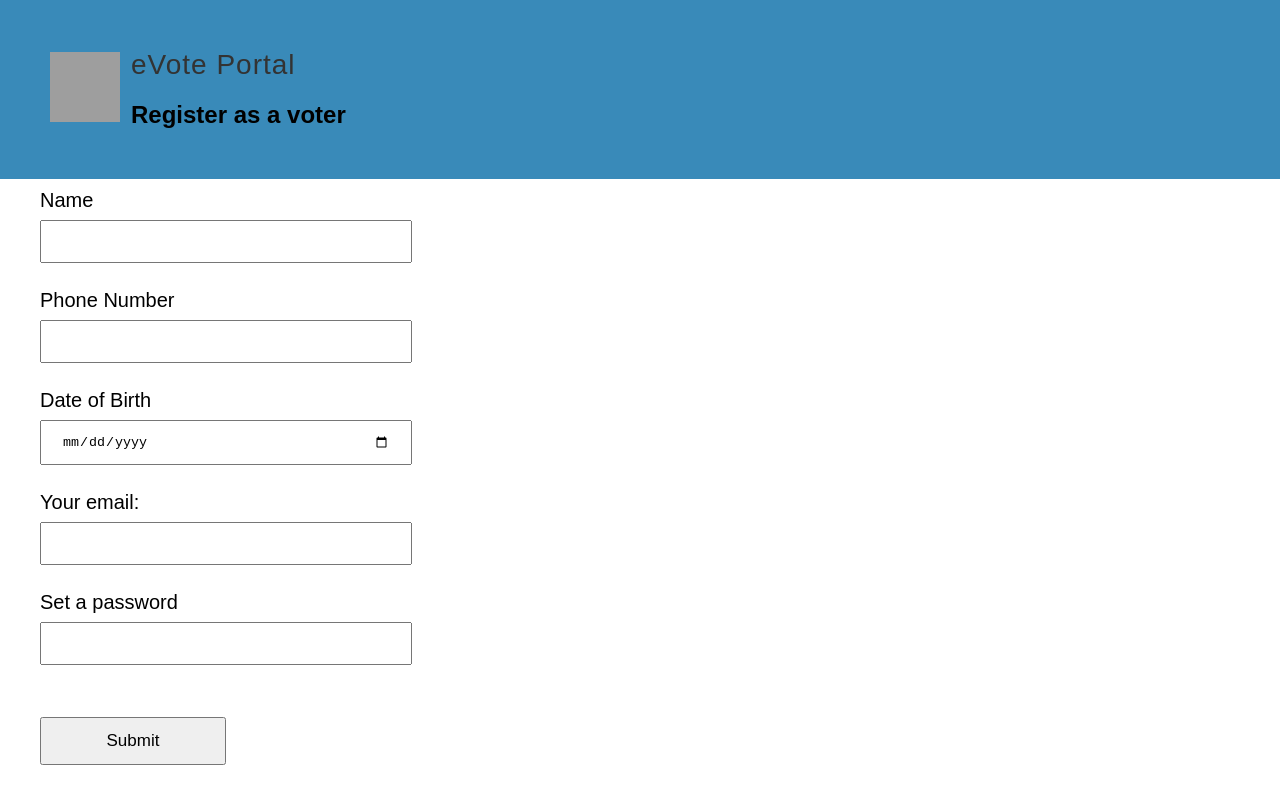
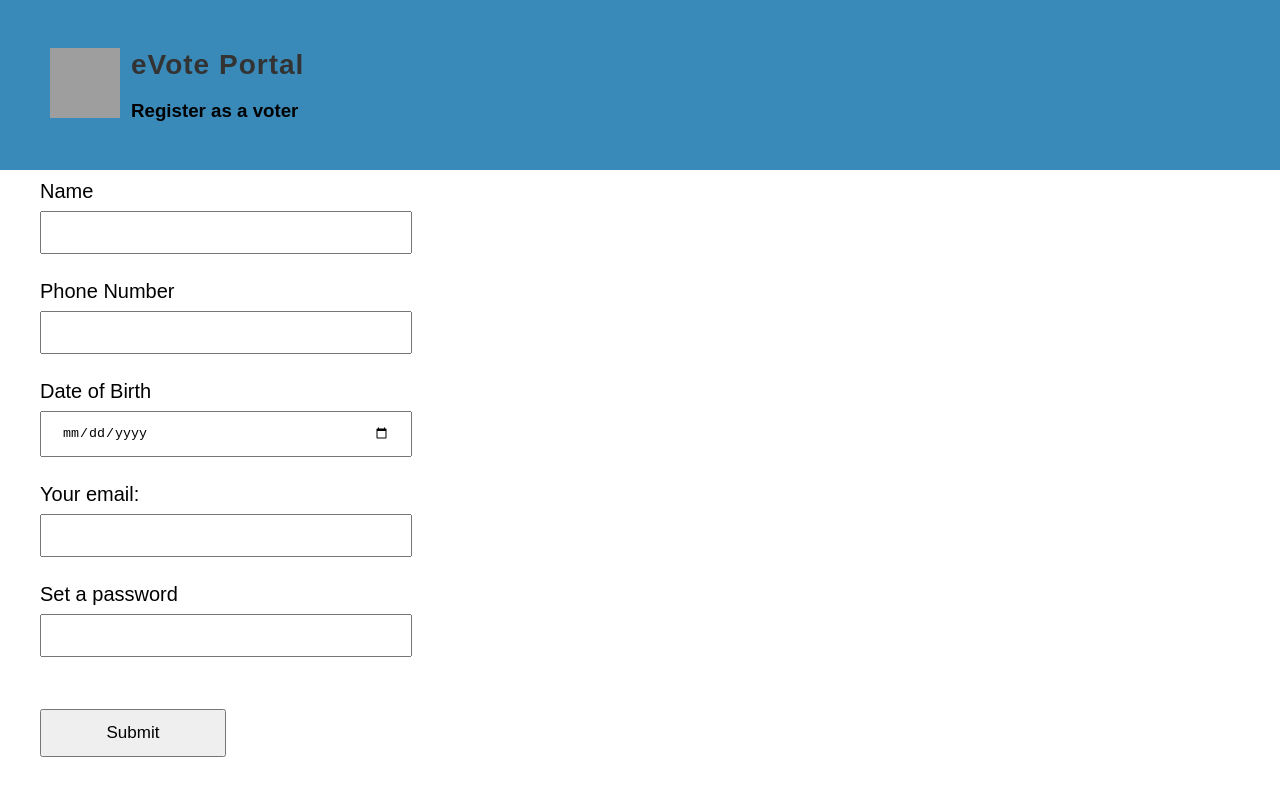
Before and after one commit to khushi0106/eVotingPortal, a plain HTML site: page register.html in a window 1280 px wide. Drawn offline with Linux system fonts and the light colour scheme; grey boxes are pictures that could not be loaded.

Commit message:
Update register.html

```diff
--- a/register.html
+++ b/register.html
@@ -11,8 +11,8 @@
   <tbody><tr>
     <td><a href="index.html">
       <img class="Photo" src="https://emojipedia-us.s3.dualstack.us-west-1.amazonaws.com/thumbs/120/microsoft/310/ballot-box-with-ballot_1f5f3-fe0f.png"
-    </a></td>  <td><h1>eVote Portal</h1>
-    <h2>Register as a voter</h2>
+    </a></td>   <td><h1><strong>eVote Portal</strong></h1>
+      <h3>Register as a voter</h3>
   </td>
 </tr></tbody></table>
   </div>
```
